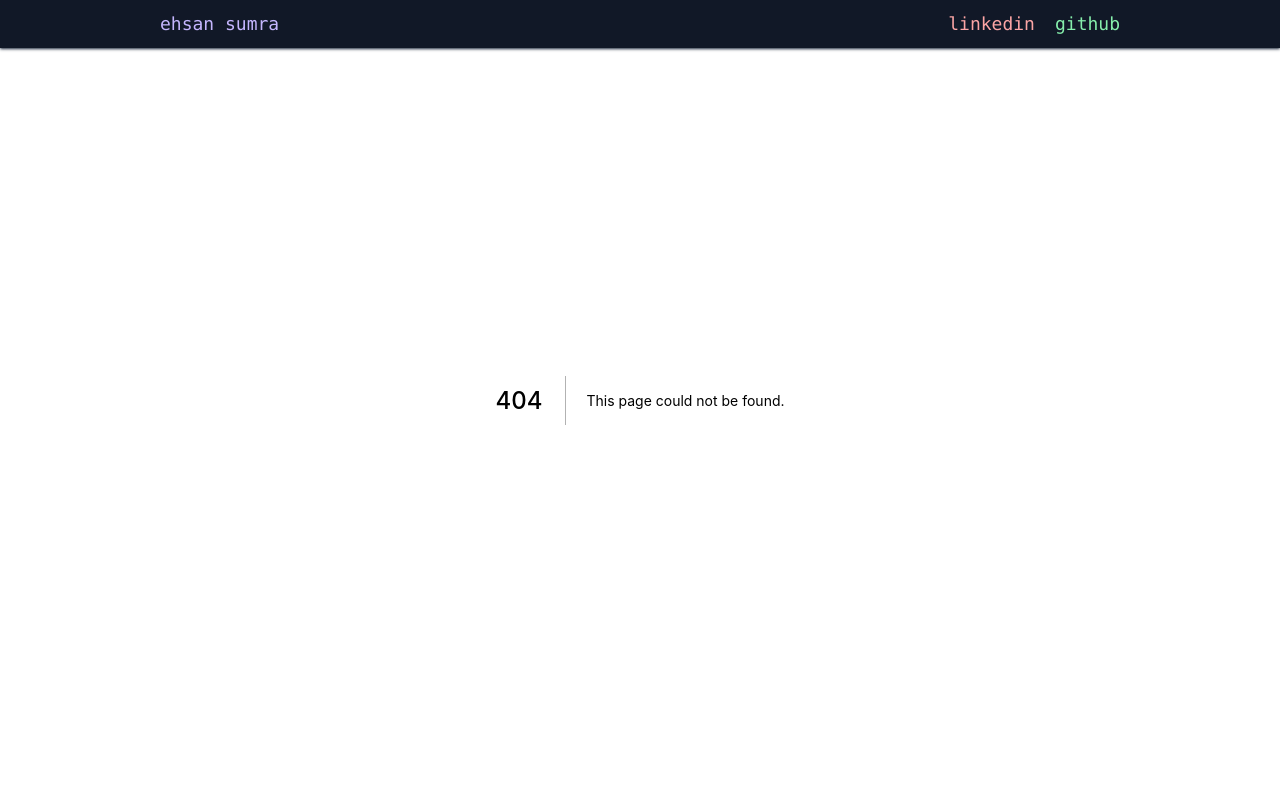
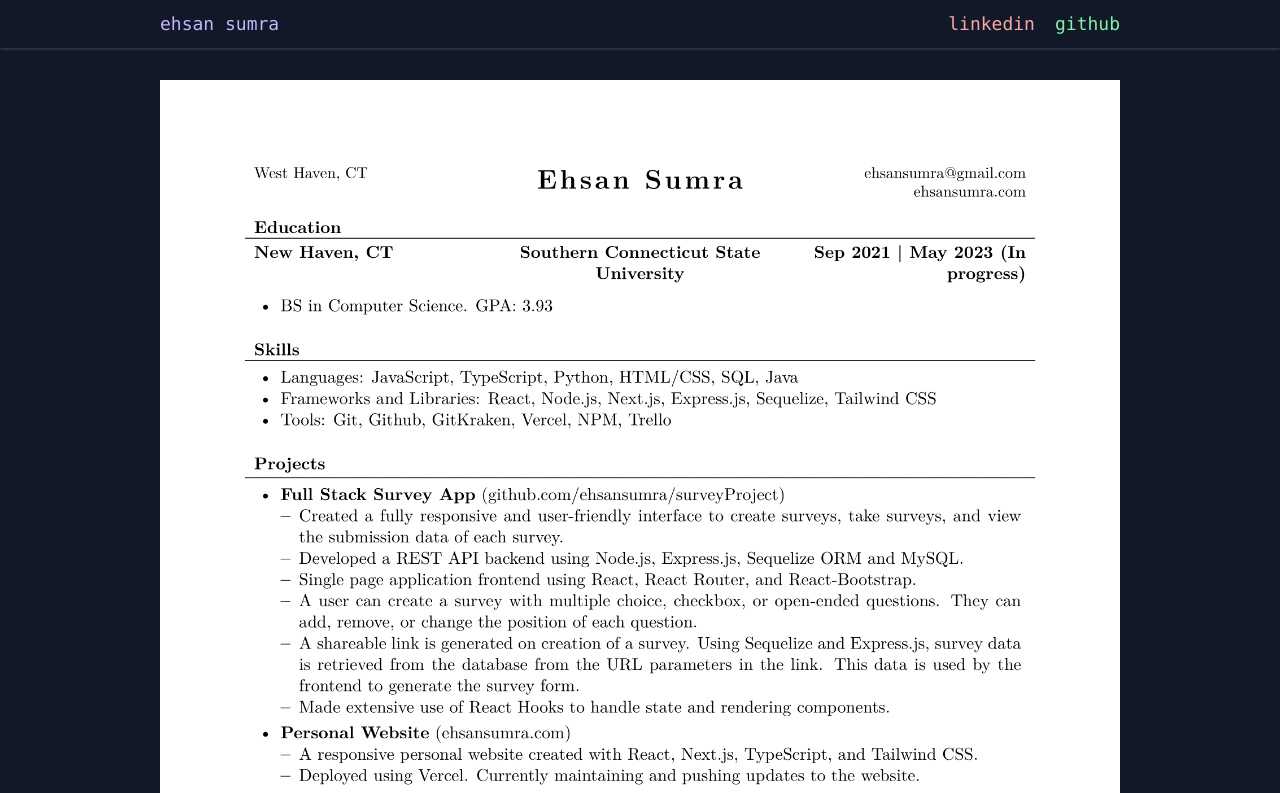
Before and after one commit to ehsansumra/personalWebsite, a Next.js app: page /resume in a window 1280 px wide. Before the commit this address had no page. Shown: the top 793 px of the page. Built offline with nearby package versions, Linux system fonts and the light colour scheme.

Commit message:
resume link

```diff
--- a/components/transition.tsx
+++ b/components/transition.tsx
@@ -31,6 +31,7 @@ const Transition: FC<Props> = ({ children }) => {
         <div className="effect-1">
             <AnimatePresence
                 initial={true}
+                mode="wait"
             >
                 <motion.div
                     key={asPath}
--- a/pages/index.tsx
+++ b/pages/index.tsx
@@ -5,7 +5,7 @@ import LinkBox from '../components/linkbox';
 import MainHeader from '../components/mainheader';
 import { useRouter } from 'next/router';
 import { useEffect } from 'react';
-
+import Link from 'next/link';
 const Main: NextPage = () => {
     const { pathname } = useRouter();
     useEffect(() => {
@@ -34,10 +34,11 @@ const Main: NextPage = () => {
 
                         <LinkBox href="mailto:ehsansumra@gmail.com">ehsansumra@gmail.com</LinkBox>
 
-                        <a
-                            className="ml-1 text-red-200 border border-red-300 p-1 px-2 hover:bg-red-300 hover:text-red-800 hover:font-bold"
-                            href="/resume.png" target="_blank" rel="noopener noreferrer"
-                        >resume</a>
+                        <Link   href="/resume">
+                            <a className="ml-1 text-red-200 border border-red-300 p-1 px-2 hover:bg-red-300 hover:text-red-800 hover:font-bold">
+                                resume
+                            </a>
+                        </Link>
                     </div>
 
                     <div className="lg:w-boxWidth w-auto  ">
--- /dev/null
+++ b/pages/resume.tsx
@@ -0,0 +1,23 @@
+import type { NextPage } from 'next'
+import Head from 'next/head'
+const Main: NextPage = () => {
+    return (
+        <>
+
+        <div className=" pattern w-full bg-gray-900 min-h-screen pt-12 flex flex-wrap justify-center">
+            <section className=" bg-gray-900  shadow-gray-900 flex flex-col min-h-full w-navWidth p-8 px-5 mt-30  md:mx-2">
+
+            <img src="resume.png"/>
+
+
+
+            </section>
+
+
+        </div>
+
+        </>
+    )
+}
+
+export default Main;
```
